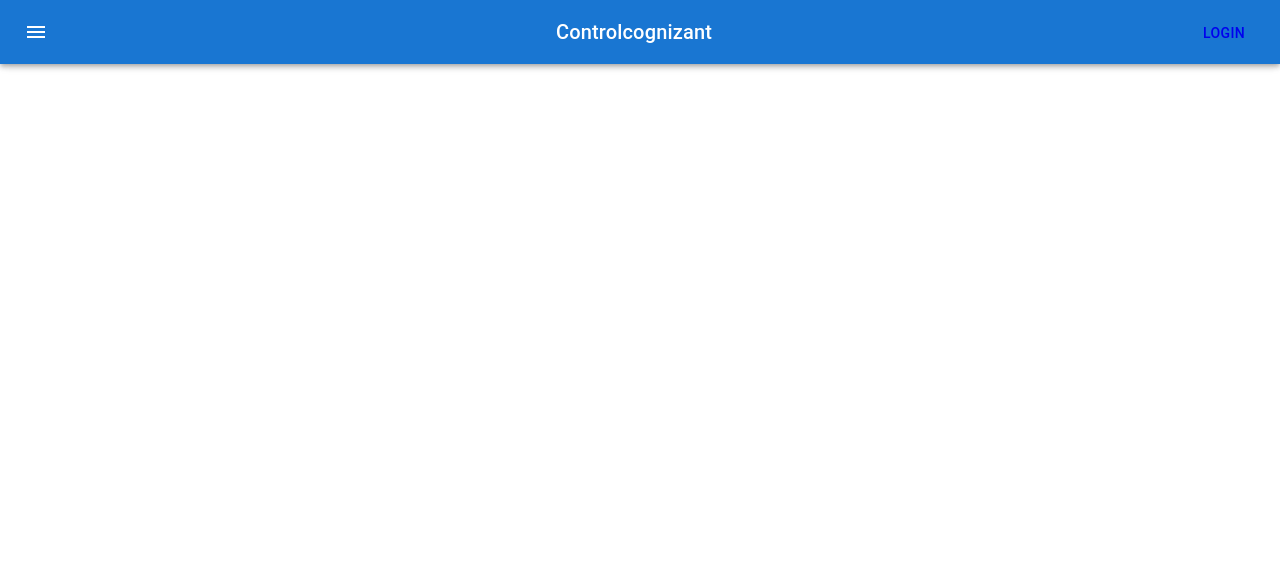
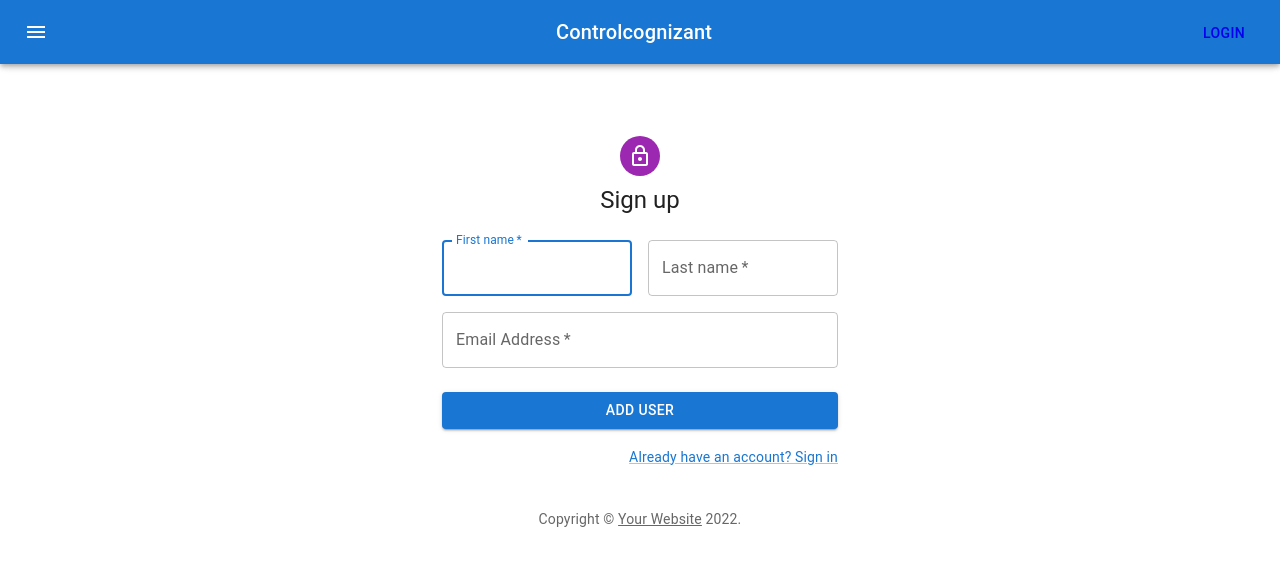
Before and after one commit to NestedCatjam/userinterface, a React (Create React App) app: page /admin/new-user in a window 1280 px wide. Shown: the top 566 px of the page. Built offline with nearby package versions, Linux system fonts and the light colour scheme.

Commit message:
Add add user

```diff
--- a/src/App.js
+++ b/src/App.js
@@ -8,6 +8,7 @@
 import SignIn from './SignIn';
 import Users from './Users';
 import Evidence from './Evidence';
+import SignUp from './SignUp';
 
 function App() {
   return (
@@ -35,6 +36,7 @@
               <Route path="/" element={<></>} />
               <Route path="/admin" element={<Users />} />
               <Route path="/evidence" element={<Evidence />} />
+              <Route path="/admin/new-user" element={<SignUp />}/>
             </Routes>
           </main>
         {/* </header> */}
--- /dev/null
+++ b/src/SignUp.js
@@ -0,0 +1,143 @@
+import * as React from 'react';
+import Avatar from '@mui/material/Avatar';
+import Button from '@mui/material/Button';
+import CssBaseline from '@mui/material/CssBaseline';
+import TextField from '@mui/material/TextField';
+import FormControlLabel from '@mui/material/FormControlLabel';
+import Checkbox from '@mui/material/Checkbox';
+import Link from '@mui/material/Link';
+import Grid from '@mui/material/Grid';
+import Box from '@mui/material/Box';
+import LockOutlinedIcon from '@mui/icons-material/LockOutlined';
+import Typography from '@mui/material/Typography';
+import Container from '@mui/material/Container';
+import { createTheme, ThemeProvider } from '@mui/material/styles';
+
+function Copyright(props) {
+    return (
+        <Typography variant="body2" color="text.secondary" align="center" {...props}>
+            {'Copyright © '}
+            <Link color="inherit" href="https://mui.com/">
+                Your Website
+            </Link>{' '}
+            {new Date().getFullYear()}
+            {'.'}
+        </Typography>
+    );
+}
+
+const theme = createTheme();
+
+export default function SignUp() {
+    const handleSubmit = (event) => {
+        event.preventDefault();
+        const data = new FormData(event.currentTarget);
+
+
+
+        fetch(`/users`, {
+            method: 'POST',
+            body: JSON.stringify({
+                id: null,
+                name: data.get('firstName') + " " + data.get('lastName'),
+                email: data.get('email')
+            }),
+            headers: {
+                'Content-type': 'application/json; charset=UTF-8',
+            }
+        })
+
+    };
+
+    return (
+        <ThemeProvider theme={theme}>
+            <Container component="main" maxWidth="xs">
+                <CssBaseline />
+                <Box
+                    sx={{
+                        marginTop: 8,
+                        display: 'flex',
+                        flexDirection: 'column',
+                        alignItems: 'center',
+                    }}
+                >
+                    <Avatar sx={{ m: 1, bgcolor: 'secondary.main' }}>
+                        <LockOutlinedIcon />
+                    </Avatar>
+                    <Typography component="h1" variant="h5">
+                        Sign up
+                    </Typography>
+                    <Box component="form" noValidate onSubmit={handleSubmit} sx={{ mt: 3 }}>
+                        <Grid container spacing={2}>
+                            <Grid item xs={12} sm={6}>
+                                <TextField
+                                    autoComplete="given-name"
+                                    name="firstName"
+                                    required
+                                    fullWidth
+                                    id="firstName"
+                                    label="First name"
+                                    autoFocus
+                                />
+                            </Grid>
+                            <Grid item xs={12} sm={6}>
+                                <TextField
+                                    required
+                                    fullWidth
+                                    id="lastName"
+                                    label="Last name"
+                                    name="lastName"
+                                    autoComplete="family-name"
+                                />
+                            </Grid>
+                            <Grid item xs={12}>
+                                <TextField
+                                    required
+                                    fullWidth
+                                    id="email"
+                                    label="Email Address"
+                                    name="email"
+                                    autoComplete="email"
+                                />
+                            </Grid>
+                            {/* <Grid item xs={12}>
+                <TextField
+                  required
+                  fullWidth
+                  name="password"
+                  label="Password"
+                  type="password"
+                  id="password"
+                  autoComplete="new-password"
+                />
+              </Grid> */}
+                            {/* <Grid item xs={12}>
+                <FormControlLabel
+                  control={<Checkbox value="allowExtraEmails" color="primary" />}
+                  label="I want to receive inspiration, marketing promotions and updates via email."
+                />
+              </Grid> */}
+                        </Grid>
+                        <Button
+                            type="submit"
+                            fullWidth
+                            variant="contained"
+
+                            sx={{ mt: 3, mb: 2 }}
+                        >
+                            Add user
+                        </Button>
+                        <Grid container justifyContent="flex-end">
+                            <Grid item>
+                                <Link href="/login" variant="body2">
+                                    Already have an account? Sign in
+                                </Link>
+                            </Grid>
+                        </Grid>
+                    </Box>
+                </Box>
+                <Copyright sx={{ mt: 5 }} />
+            </Container>
+        </ThemeProvider>
+    );
+}
--- a/src/Users.js
+++ b/src/Users.js
@@ -2,6 +2,7 @@
 import Box from '@mui/material/Box';
 import { DataGrid } from '@mui/x-data-grid';
 import { Button, Typography } from '@mui/material';
+import { Link } from 'react-router-dom';
 
 
 const columns = [
@@ -33,7 +34,7 @@
     return (
         <>
             <Typography variant="h1" component="h1">Users</Typography>
-            <Button>Add new user</Button>
+            <Button component={Link} to="/admin/new-user">Add new user</Button>
             <Box sx={{ width: "100%", height: 800 }}>
                 <DataGrid
                     columns={columns}
```
